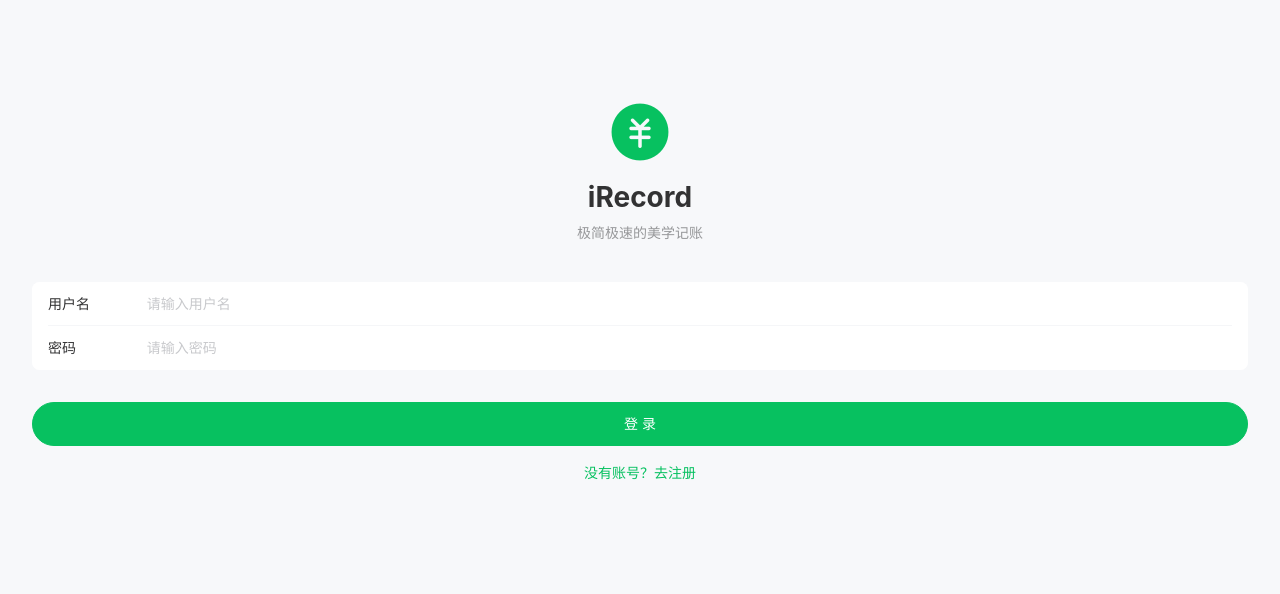
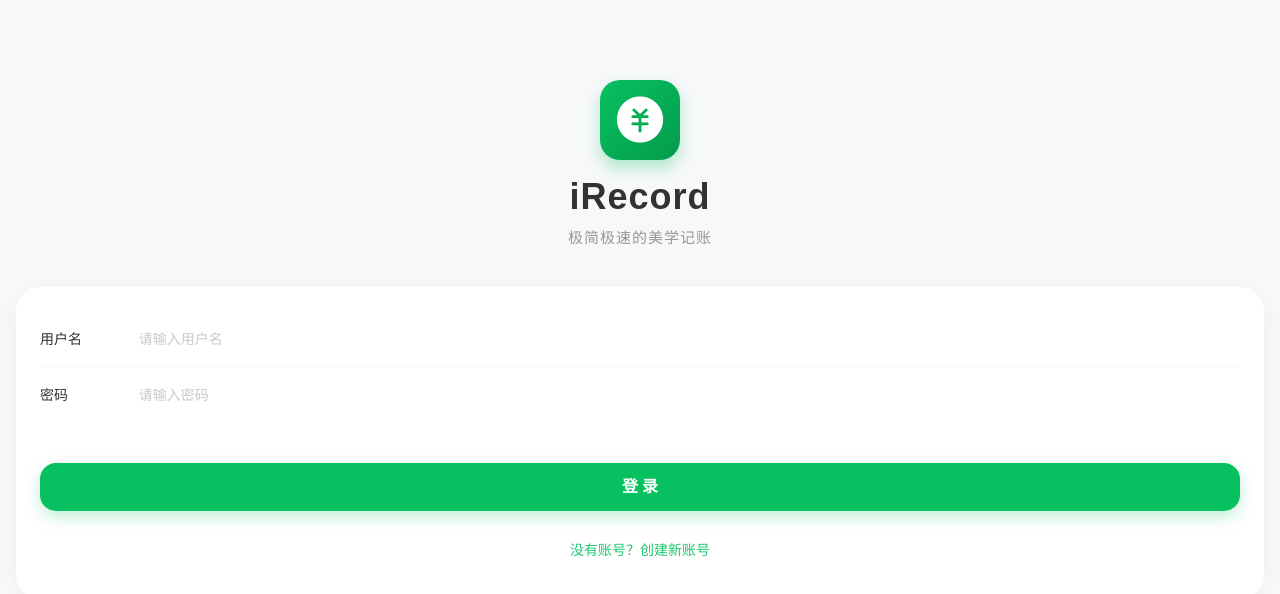
Before and after one commit to xiaofandegeng/irecord, a Vue app: page /#/login in a window 1280 px wide. Shown: the top 594 px of the page. Built offline with nearby package versions, Linux system fonts and the light colour scheme; no server answers.

Commit message:
feat: 为 Vant 组件添加全局玻璃拟态效果和统一圆角，键盘交互增加触觉反馈，并优化登录注册页面的 UI 样式和交互文本。

```diff
--- a/src/assets/style.scss
+++ b/src/assets/style.scss
@@ -24,6 +24,16 @@
   --van-nav-bar-background: var(--bg-color-primary);
   --van-nav-bar-title-text-color: var(--text-color-primary);
   --van-nav-bar-icon-color: var(--text-color-primary);
+
+  /* Glassmorphism overrides for dark mode */
+  --van-tabbar-background: rgba(28, 28, 30, 0.85);
+}
+
+:root {
+  --van-tabbar-background: rgba(255, 255, 255, 0.85);
+  --van-dialog-border-radius: 16px;
+  --van-popup-round-border-radius: 16px;
+  --van-action-sheet-round-border-radius: 16px;
 }
 
 * {
@@ -39,3 +49,30 @@ body {
   /* 禁用 iOS 移动端默认的高亮行为 */
   -webkit-tap-highlight-color: transparent;
 }
+
+/* Tabbar 玻璃拟态全局样式 */
+.van-tabbar {
+  backdrop-filter: blur(20px);
+  -webkit-backdrop-filter: blur(20px);
+  border-top: 1px solid rgba(0, 0, 0, 0.05);
+
+  /* 适配底部安全区 */
+  padding-bottom: constant(safe-area-inset-bottom);
+  padding-bottom: env(safe-area-inset-bottom);
+}
+
+[data-theme='dark'] .van-tabbar {
+  border-top: 1px solid rgba(255, 255, 255, 0.05);
+}
+
+/* 全球统一卡片化弹窗样式 */
+.van-dialog,
+.van-action-sheet,
+.van-popup--center {
+  border-radius: 16px !important;
+}
+
+.van-popup--bottom.van-popup--round {
+  border-top-left-radius: 16px !important;
+  border-top-right-radius: 16px !important;
+}
--- a/src/components/CustomKeyboard.vue
+++ b/src/components/CustomKeyboard.vue
@@ -45,7 +45,14 @@ const isCalculating = computed(() => {
   return expression.value.includes('+') || expression.value.includes('-')
 })
 
+const triggerHaptic = () => {
+  if (navigator.vibrate) {
+    navigator.vibrate(50) // 50ms 轻微震感
+  }
+}
+
 const onKey = (key: string) => {
+  triggerHaptic()
   let val = expression.value
 
   // 防止开头输入多个点或者多个0
@@ -63,6 +70,7 @@ const onKey = (key: string) => {
 }
 
 const onOperator = (op: string) => {
+  triggerHaptic()
   if (isCalculating.value) {
     // 如果已经有算式，先求值
     calculate()
@@ -75,6 +83,7 @@ const onOperator = (op: string) => {
 }
 
 const onDelete = () => {
+  triggerHaptic()
   if (expression.value.length > 0) {
     expression.value = expression.value.slice(0, -1)
     if (expression.value === '') {
@@ -106,6 +115,7 @@ const calculate = () => {
 }
 
 const onConfirm = () => {
+  triggerHaptic()
   if (isCalculating.value) {
     calculate()
   } else {
--- a/src/pages/auth/login-index.vue
+++ b/src/pages/auth/login-index.vue
@@ -1,20 +1,24 @@
 <template>
   <div class="login-container">
     <div class="logo-area">
-      <van-icon name="gold-coin" size="64" color="var(--van-primary-color)" />
+      <div class="logo-icon-wrap">
+        <van-icon name="gold-coin" size="52" color="#fff" />
+      </div>
       <h1 class="title">iRecord</h1>
       <p class="subtitle">极简极速的美学记账</p>
     </div>
 
     <div class="form-area">
+      <div class="form-card">
         <van-form @submit="onSubmit">
-        <van-cell-group inset>
+          <van-cell-group inset :border="false" class="custom-inset-group">
             <van-field
               v-model="username"
               name="username"
               label="用户名"
               placeholder="请输入用户名"
               :rules="[{ required: true, message: '请填写用户名' }]"
+              clearable
             />
             <van-field
               v-model="password"
@@ -23,17 +27,19 @@
               label="密码"
               placeholder="请输入密码"
               :rules="[{ required: true, message: '请填写密码' }]"
+              clearable
             />
           </van-cell-group>
-        <div style="margin: 32px 16px 16px;">
-          <van-button round block type="primary" native-type="submit">
+          <div class="submit-action">
+            <van-button round block type="primary" native-type="submit" class="auth-btn">
               {{ isLoginMode ? '登 录' : '注 册' }}
             </van-button>
           </div>
           <div class="switch-mode" @click="toggleMode">
-          {{ isLoginMode ? '没有账号？去注册' : '已有账号？去登录' }}
+            {{ isLoginMode ? '没有账号？创建新账号' : '已有账号？立刻登录' }}
           </div>
         </van-form>
+      </div>
     </div>
   </div>
 </template>
@@ -88,41 +94,104 @@ const onSubmit = (values: any) => {
 
 <style lang="scss" scoped>
 .login-container {
-  height: 100vh;
+  min-height: 100vh;
   display: flex;
   flex-direction: column;
   background-color: var(--bg-color-secondary);
 
   .logo-area {
-    margin-top: 100px;
+    margin-top: 80px;
     margin-bottom: 40px;
     display: flex;
     flex-direction: column;
     align-items: center;
 
+    .logo-icon-wrap {
+      width: 80px;
+      height: 80px;
+      border-radius: 20px;
+      background: linear-gradient(135deg, #07c160 0%, #059b4c 100%);
+      display: flex;
+      justify-content: center;
+      align-items: center;
+      box-shadow: 0 8px 16px rgba(7, 193, 96, 0.3);
+      margin-bottom: 16px;
+    }
+
     .title {
-      margin-top: 16px;
-      font-size: 28px;
+      font-family: 'Din', sans-serif;
+      font-size: 36px;
       font-weight: bold;
       color: var(--text-color-primary);
+      letter-spacing: 1px;
     }
 
     .subtitle {
       margin-top: 8px;
-      font-size: 14px;
+      font-size: 15px;
       color: var(--text-color-secondary);
+      letter-spacing: 1px;
     }
   }
 
   .form-area {
     padding: 0 16px;
 
+    .form-card {
+      background-color: var(--bg-color-primary);
+      border-radius: 24px;
+      box-shadow: 0 4px 20px rgba(0, 0, 0, 0.04);
+      padding: 24px 0 32px;
+      overflow: hidden;
+
+      .custom-inset-group {
+        margin: 0;
+        background-color: transparent;
+        box-shadow: none;
+      }
+
+      :deep(.van-cell) {
+        background-color: transparent;
+        padding: 16px 24px;
+
+        &::after {
+          left: 24px;
+          right: 24px;
+        }
+      }
+
+      :deep(.van-field__label) {
+        color: var(--text-color-primary);
+        font-weight: 500;
+      }
+
+      .submit-action {
+        margin: 40px 24px 16px;
+
+        .auth-btn {
+          border-radius: 16px;
+          height: 48px;
+          font-size: 16px;
+          font-weight: 600;
+          box-shadow: 0 6px 16px rgba(7, 193, 96, 0.25);
+          border: none;
+        }
+      }
+
       .switch-mode {
         text-align: center;
         font-size: 14px;
         color: var(--van-primary-color);
-      margin-top: 16px;
+        margin-top: 20px;
         cursor: pointer;
+        padding: 8px;
+        opacity: 0.9;
+        transition: opacity 0.2s;
+
+        &:active {
+          opacity: 0.6;
+        }
+      }
     }
   }
 }
```
Lines whose indentation alone changed are shown as unchanged.
